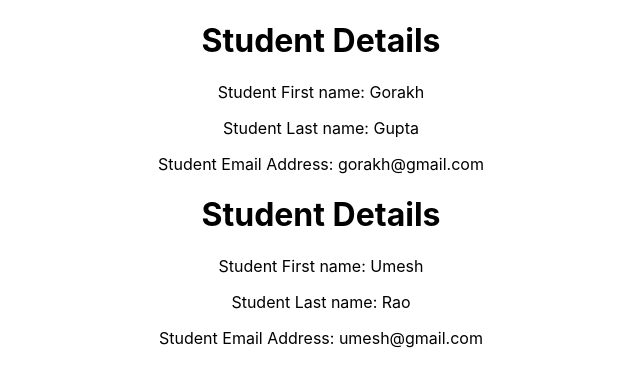
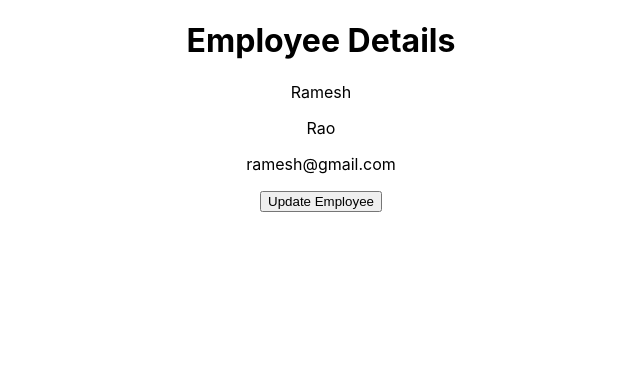
Before and after one commit to gorakh999/react-learning, a React (Create React App) app in the folder day-06-oct-2024/my-app/: page / in a window 1280 px wide. Shown: the top 386 px of the page, without its empty margins (319-959 px from the left). Built offline with nearby package versions, Linux system fonts and the light colour scheme.

Commit message:
state and setState

```diff
--- a/day-06-oct-2024/my-app/src/App.js
+++ b/day-06-oct-2024/my-app/src/App.js
@@ -5,6 +5,7 @@ import Greeting from './components/Greeting';
 import DefaultComponent, { FirstComponent, SecondComponent } from './components/MyComponents';
 import HelloWorld from './components/HelloWorld';
 import Student from './components/Student';
+import Employee from './components/Employee';
 
 function App() {
   // const student = {
@@ -28,16 +29,18 @@ function App() {
       {/* <Student
         data = {skills}
       /> */}
-      <Student
+      {/* <Student
        firstName = "Gorakh"
        lastName = "Gupta"
        email = "gorakh@gmail.com"
-      />
-      <Student
+      /> */}
+      {/* <Student
        firstName = "Umesh"
        lastName = "Rao"
        email = "umesh@gmail.com"
-      />
+      /> */}
+
+      <Employee/>
 
 
     </div>
--- /dev/null
+++ b/day-06-oct-2024/my-app/src/components/Employee.js
@@ -0,0 +1,35 @@
+import React from "react"
+
+class Employee extends React.Component{
+    constructor(props){
+        super(props)
+
+        this.state = {
+            firstName: "Ramesh",
+            lastName: "Rao",
+            email: "ramesh@gmail.com"
+        }
+    }
+
+    updateEmployee (){
+        this.setState({
+            firstName: "Ram",
+            lastName: "Kumar",
+            email: "ram@gmail.com"
+        })
+    }
+
+    render (){
+        return (
+            <div>
+                <h1> Employee Details</h1>
+                <p>{this.state.firstName}</p>
+                <p>{this.state.lastName}</p>
+                <p>{this.state.email}</p>
+                <button onClick={() => this.updateEmployee()}>Update Employee</button>
+            </div>
+        )
+    }
+}
+
+export default Employee
```
